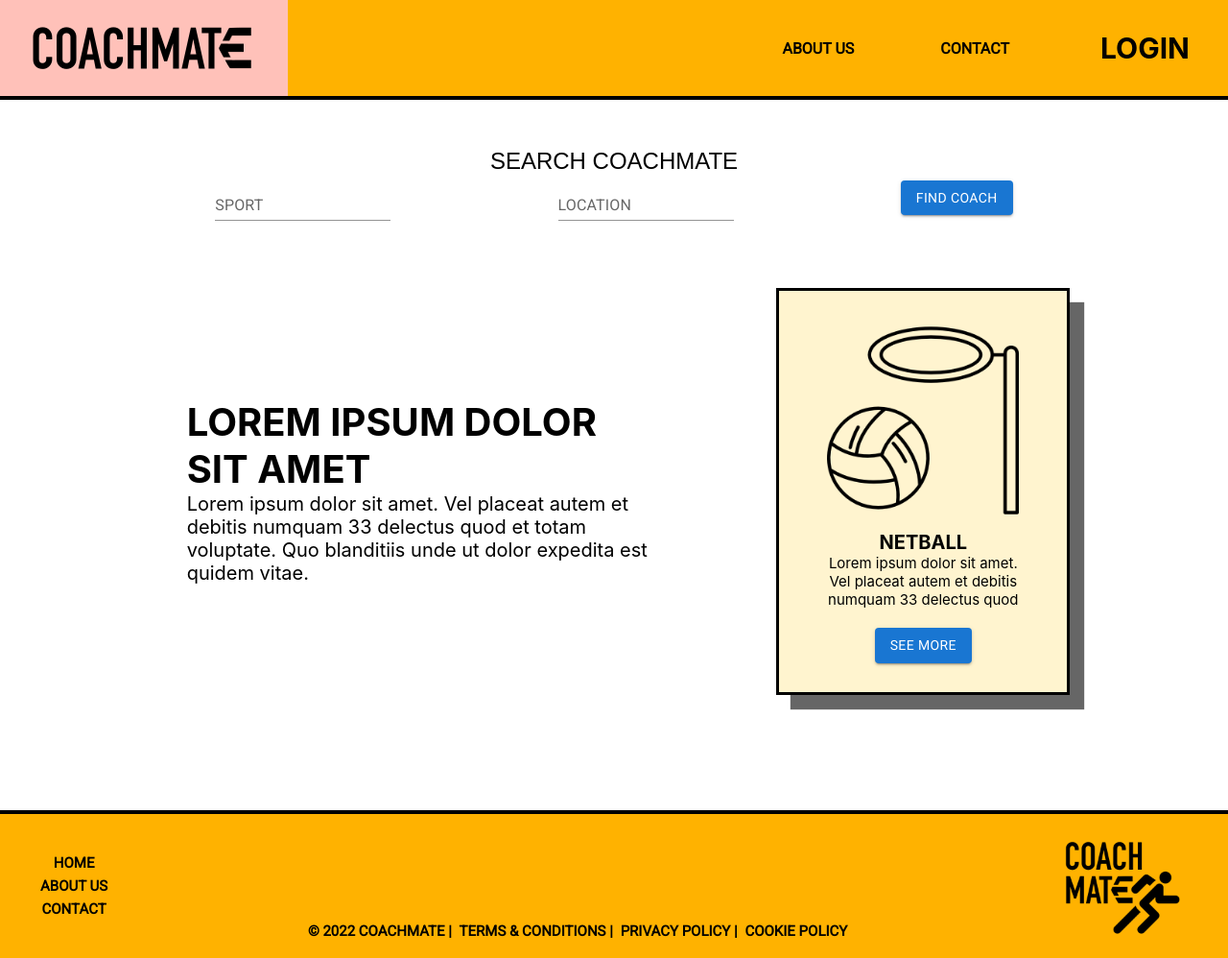
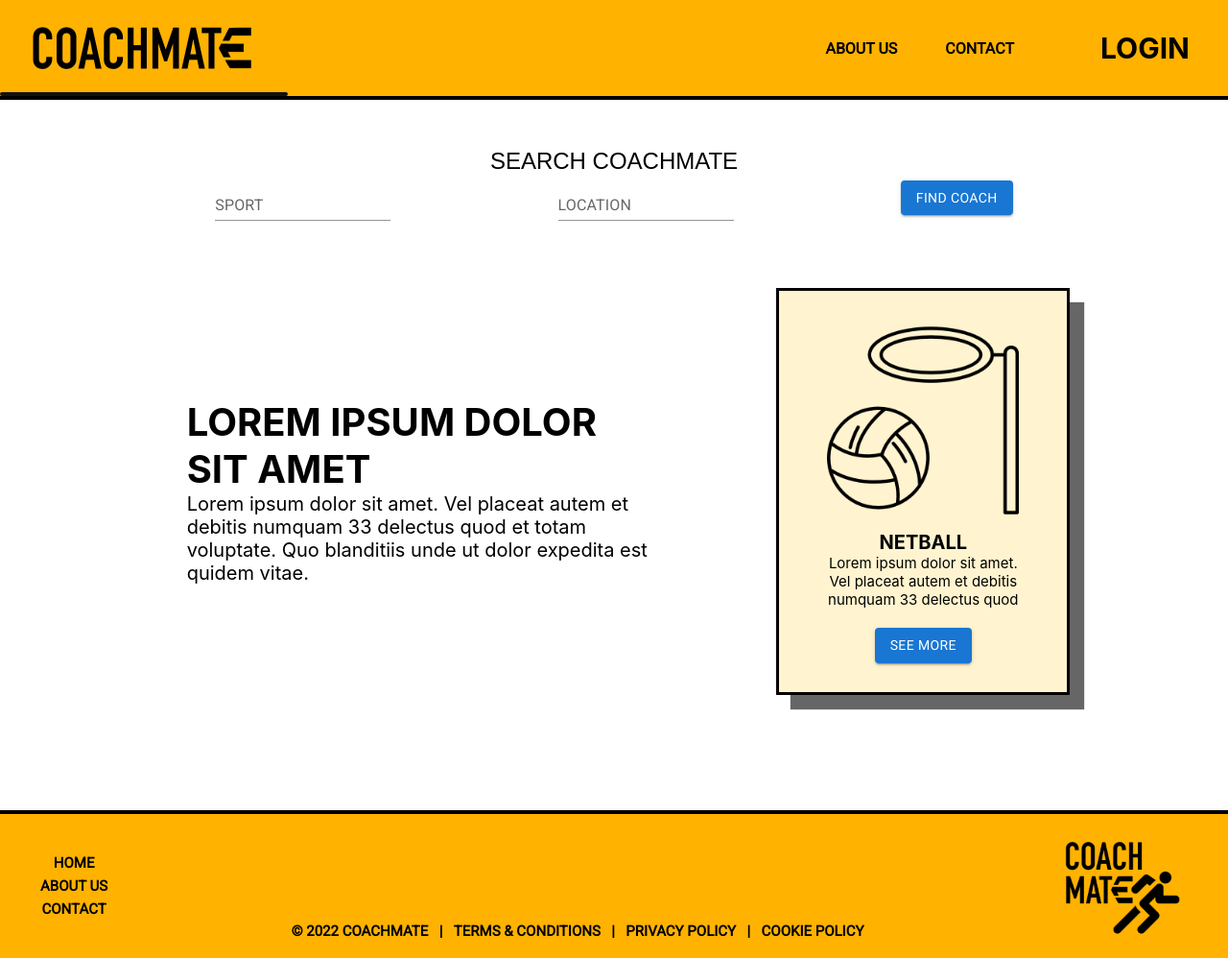
Before and after one commit to The-Collective-unimelb/CoachMate-Frontend, a React (Create React App) app: page / in a window 1280 px wide. Shown: the whole page at 96% size. Built offline with nearby package versions, Linux system fonts and the light colour scheme.

Commit message:
Added cool link hover

```diff
--- a/src/components/Layout/Footer.js
+++ b/src/components/Layout/Footer.js
@@ -10,9 +10,12 @@ function Footer() {
         </div>
         <div className={classes.div2}>
             <div className={classes.div3}>
-                <a className={classes.h1}>&copy; 2022 COACHMATE |&nbsp;</a>
-                <a href='/' className={classes.h1}>TERMS &amp; CONDITIONS |&nbsp;</a>
-                <a href='/' className={classes.h1}>PRIVACY POLICY |&nbsp;</a>
+                <a className={classes.h1}>&copy; 2022 COACHMATE</a>
+                <div className={classes.h1}>&nbsp; | &nbsp;</div>
+                <a href='/' className={classes.h1}>TERMS &amp; CONDITIONS</a>
+                <div className={classes.h1}>&nbsp; | &nbsp;</div>
+                <a href='/' className={classes.h1}>PRIVACY POLICY</a>
+                <div className={classes.h1}>&nbsp; | &nbsp;</div>
                 <a href='/' className={classes.h1}>COOKIE POLICY</a>
             </div>
         </div>
--- a/src/components/Layout/Footer.module.css
+++ b/src/components/Layout/Footer.module.css
@@ -40,6 +40,7 @@
     font-size: 15px;
     font-weight: 600;
     padding: 3px 2px 3px 2px;
+    text-align: center;
 }
 .h2{
     font-family: "Roboto";
--- a/src/components/Layout/Header.module.css
+++ b/src/components/Layout/Header.module.css
@@ -20,29 +20,21 @@
   font-weight: bold;
 }
 
-.header nav {
-  padding: 20px 0 20px 0;
-  display: block;
-}
-
 .nav-item {
   display: inline-block;
   font-family: "Roboto";
-  padding: 0px 20px;
   font-weight: 700;
+  padding-top: 3px;
+  padding-bottom: 3px;
 }
 
 .flexbox-navbar-text {
-  padding: 0px;
-  margin: 10px;
-  text-align: right;
-  display: inline-block;
-  vertical-align: middle;
+  padding-left: 25px;
+  padding-right: 25px;
 }
 
 .flexbox-navbar-text li {
   display: inline-block;
-  font-weight: 650;
   padding-left: 25px;
   padding-right: 25px;
 }
--- a/src/index.css
+++ b/src/index.css
@@ -14,9 +14,26 @@ body::-webkit-scrollbar {
 a {
   text-decoration: none;
   color: inherit;
+  position: relative;
 }
-a:hover {
-  background-color: #ffc1b9;
+
+a::before {
+  content: "";
+  position: absolute;
+  width: 100%;
+  height: 4px;
+  border-radius: 4px;
+  background-color: #121212;
+  bottom: 0;
+  left: 0;
+  transform-origin: right;
+  transform: scaleX(0);
+  transition: transform 0.3s ease-in-out;
+}
+
+a:hover::before {
+  transform-origin: left;
+  transform: scaleX(1);
 }
 
 code {
```
